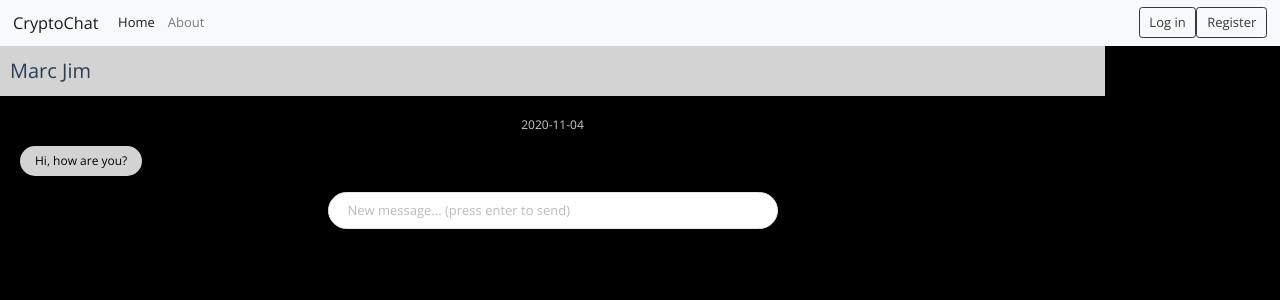
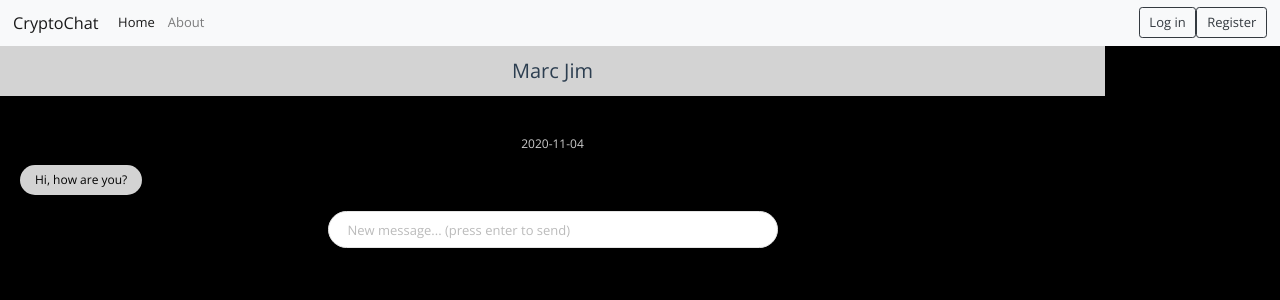
Before and after one commit to AtaGowani/CryptoChat, a Vue app in the folder frontend/: page /chat in a window 1280 px wide. Shown: the top 300 px of the page. Built offline with nearby package versions, Linux system fonts and the light colour scheme.

Commit message:
Converted pug to HTML and Stylus to css, hopefully it converted smoothly, I smoothed out some issues

```diff
--- a/frontend/src/views/MessagingScreen.vue
+++ b/frontend/src/views/MessagingScreen.vue
@@ -1,40 +1,26 @@
-<template lang="pug">
-  .chatbox#app(
-    @click=''
-  )
-    .chatbox__container
-      .chatbox__info
-        p {{ contacts[selectedContactIndex].name }}
-      .chatbox__chat
-        input.chatbox__messageInput(
-          v-model="selectedContact.messageInput"
-          ref="newMessageInput"
-          :placeholder="firstMessageSent ? 'New message...':'New message... (press enter to send)'"
-          @keyup.enter="newMessage()"
-        )
-        .chatbox__messages
-          template(v-for="(message, messageIndex) in selectedContact.messages")
-            .chatbox__date(
-              v-if="messageIndex === 0 || messageIndex > 0 && selectedContact.messages[messageIndex - 1].date !== message.date"
-            ) {{message.date}}
-            .chatbox__messageContainer(
-              :class="message.authorId === userId ? 'chatbox__messageContainer--right':''"
-              :style=`{
-                'margin-top': messageIndex > 0 && selectedContact.messages[messageIndex - 1].authorId !== message.authorId ? '12px':'4px',
-                'margin-bottom': messageIndex < (selectedContact.messages.length - 1) && selectedContact.messages[messageIndex + 1].authorId !== message.authorId ? '12px':'4px'
-              }`
-            )
-              .chatbox__message(
-                aria-label="message.content"
-                :style=`{
+<template lang="html">
+  <div class="chatbox" id="app" >
+    <div class="chatbox__container">
+      <div class="chatbox__info">
+        <p>{{ contacts[selectedContactIndex].name }}</p>
+      </div>
+      <div class="chatbox__chat"><label>
+        <input class="chatbox__messageInput" v-model="selectedContact.messageInput" ref="newMessageInput" :placeholder="firstMessageSent ? 'New message...':'New message... (press enter to send)'" @keyup.enter="newMessage()" />
+      </label>
+        <div class="chatbox__messages"><template v-for="(message, messageIndex) in selectedContact.messages" :key="messageIndex">
+          <div class="chatbox__date" v-if="messageIndex === 0 || messageIndex &gt; 0 &amp;&amp; selectedContact.messages[messageIndex - 1].date !== message.date">{{message.date}}</div><div class="chatbox__messageContainer" :class="message.authorId === userId ? 'chatbox__messageContainer--right':''" :style="{
+                'margin-top': messageIndex &gt; 0 &amp;&amp; selectedContact.messages[messageIndex - 1].authorId !== message.authorId ? '12px':'4px',
+                'margin-bottom': messageIndex &lt; (selectedContact.messages.length - 1) &amp;&amp; selectedContact.messages[messageIndex + 1].authorId !== message.authorId ? '12px':'4px'
+              }"><div class="chatbox__message" aria-label="message.content" :style="{
                   'background-color': message.authorId === userId ? 'background-color':'lightgrey',
-                  'border-top-right-radius': (messageIndex > 0 && selectedContact.messages[messageIndex - 1].authorId === userId && message.authorId === userId) ? '5px':'20px',
-                  'border-bottom-right-radius': (messageIndex < (selectedContact.messages.length - 1) && selectedContact.messages[messageIndex + 1].authorId === userId && message.authorId === userId) ? '5px':'20px',
-                  'border-top-left-radius': (messageIndex > 0 && selectedContact.messages[messageIndex - 1].authorId === message.authorId && message.authorId !== userId) ? '5px':'20px',
-                  'border-bottom-left-radius': (messageIndex < (selectedContact.messages.length - 1) && selectedContact.messages[messageIndex + 1].authorId === message.authorId && message.authorId !== userId) ? '5px':'20px'
-                }`
-              ) {{ message.content }}
-                .chatbox__time(:class="message.authorId === userId ? 'chatbox__time--left':''") {{message.time}}
+                  'border-top-right-radius': (messageIndex &gt; 0 &amp;&amp; selectedContact.messages[messageIndex - 1].authorId === userId &amp;&amp; message.authorId === userId) ? '5px':'20px',
+                  'border-bottom-right-radius': (messageIndex &lt; (selectedContact.messages.length - 1) &amp;&amp; selectedContact.messages[messageIndex + 1].authorId === userId &amp;&amp; message.authorId === userId) ? '5px':'20px',
+                  'border-top-left-radius': (messageIndex &gt; 0 &amp;&amp; selectedContact.messages[messageIndex - 1].authorId === message.authorId &amp;&amp; message.authorId !== userId) ? '5px':'20px',
+                  'border-bottom-left-radius': (messageIndex &lt; (selectedContact.messages.length - 1) &amp;&amp; selectedContact.messages[messageIndex + 1].authorId === message.authorId &amp;&amp; message.authorId !== userId) ? '5px':'20px'
+                }">{{ message.content }}<div class="chatbox__time" :class="message.authorId === userId ? 'chatbox__time--left':''">{{message.time}}</div></div></div></template></div>
+      </div>
+    </div>
+  </div>
 </template>
 
 <script>
@@ -113,142 +99,156 @@ export default {
 }
 </script>
 
-<style lang="stylus">
+<style lang="scss">
 
-@import url("https://fonts.googleapis.com/css?family=Open+Sans:400,400i,700")
-a:focus, a:active,
+@import url("https://fonts.googleapis.com/css?family=Open+Sans:400,400i,700");
+a:focus,
+a:active,
 button::-moz-focus-inner,
 input[type="reset"]::-moz-focus-inner,
 input[type="button"]::-moz-focus-inner,
 input[type="submit"]::-moz-focus-inner,
 select::-moz-focus-inner,
 input[type="file"] > input[type="button"]::-moz-focus-inner {
-  border: 0
-  outline: 0
+  border: 0;
+  outline: 0;
+}
+* {
+  box-sizing: border-box;
+  text-align: center;
+}
+*:focus {
+  outline: none;
+}
+p {
+  margin: 0;
+}
+html,
+body {
+  margin: 0;
+  font-size: 13px;
+  height: 100%;
+  font-family: 'Open Sans', sans-serif;
+  overflow: hidden;
+}
+.chatbox {
+  display: flex;
+  align-items: center;
+  justify-content: flex-start;
+  width: 100%;
+  height: 100%;
+}
+.chatbox__container {
+  position: relative;
+  width: calc(100% - 175px);
+  height: 100%;
+}
+.chatbox__info {
+  border: 1px hidden;
+  background: #d3d3d3;
+  font-size: 20px;
+  padding: 10px 10px;
+  align-items: center;
+  text-transform: capitalize;
 }
 
-*
-  box-sizing border-box
-  text-align center
-*:focus
-  outline none
-p
-  margin 0
-html,body
-  margin 0
-  font-size 13px
-  height 100%
-  font-family 'Open Sans', sans-serif
-  overflow hidden
-footer
-  width 100%
+.chatbox__chat {
+  position: relative;
+  height: calc(100% - 78px);
+}
+.chatbox__messages {
+  margin: 0 auto;
+  height: 100%;
+  padding: 20px;
+  padding-bottom: 75px;
+  overflow-y: auto;
+}
+.chatbox__messageInput {
+  position: absolute;
+  display: block;
+  font: inherit;
+  font-size: 13px;
+  text-align: left;
+  margin: 0 auto;
+  right: 0;
+  left: 0;
+  height: 37px;
+  padding: 2px 19px;
+  width: 450px;
+  border-radius: 50px;
+  border: 1px solid #e4e4e4;
+  bottom: 26px;
+  z-index: 2;
+}
+.chatbox__messageInput::placeholder {
+  color: #bbb;
+}
+.chatbox__messageContainer {
+  width: 100%;
+  display: flex;
+  align-items: center;
+  margin: 6px 0;
+  justify-content: flex-start;
+}
+.chatbox__messageContainer--right {
+  justify-content: flex-end;
+}
+.chatbox__messageContainer--right .chatbox__message {
+  background-color: #ff0;
+  color: black;
+  border: none;
+}
+.chatbox__message {
+  position: relative;
+  max-width: 400px;
+  padding: 6px 15px;
+  text-align: left;
+  border-radius: 20px;
+  font-size: 12px;
+  color: #000;
+  word-break: break-word;
+  background-color: #f4f4f4;
+}
+.chatbox__message:hover .chatbox__time {
+  display: block;
+}
+.chatbox__time {
+  display: none;
+  position: absolute;
+  color: #ccc;
+  right: -55px;
+  top: calc(50% - 9px);
+}
+.chatbox__time--left {
+  left: -55px;
+  right: auto;
+}
+.chatbox__date {
+  width: 100%;
+  height: 20px;
+  text-align: center;
+  margin: 13px 0 10px;
+  font-size: 12px;
+  color: #ccc;
+}
+.chatbox__date:nth-child(1) {
+  margin-top: 0;
+}
+.chatbox__color {
+  width: 25px;
+  height: 25px;
+  border-radius: 30px;
+  cursor: pointer;
+}
+.chatbox__color:hover {
+  opacity: 0.9;
+}
+@media screen and (max-width: 640px) {
+  .chatbox__messageInput {
+    width: 290px;
+  }
+}
 
-  font-size 10px
-  color #bbb
-  a
-    text-decoration none
-    color #999
-.chatbox
-  display flex
-  align-items center
-  justify-content flex-start
-  width 100%
-  height 100%
-  &__container
-    position relative
-    width calc(100% - 175px)
-    height 100%
-  &__info
-    border 1px hidden
-    background lightgrey
-    font-size 20px
-    padding 10px 10px
-    align-items center
-    display flex
-    text-transform capitalize
-  &__chat
-    position relative
-    height calc(100% - 78px)
-  &__messages
-    margin 0 auto
-    height 100%
-    padding 20px
-    padding-bottom 75px
-    overflow-y auto
-  &__messageInput
-    position absolute
-    display block
-    font inherit
-    font-size 13px
-    text-align left
-    margin 0 auto
-    right 0
-    left 0
-    height 37px
-    padding 2px 19px
-    width 450px
-    border-radius 50px
-    border 1px solid #e4e4e4
-    bottom 26px
-    z-index 2
-    &::placeholder
-      color #bbb
-  &__messageContainer
-    width 100%
-    display flex
-    align-items center
-    margin 6px 0
-    justify-content flex-start
-    &--right
-      justify-content flex-end
-      .chatbox__message
-        background-color yellow
-      color black
-      border none
-  &__message
-    position relative
-    max-width 400px
-    padding 6px 15px
-    text-align left
-    border-radius 20px
-    font-size 12px
-    color black
-    word-break break-word
-    background-color #f4f4f4
-    &:hover
-      .chatbox__time
-        display block
-  &__time
-    display none
-    position absolute
-    color #ccc
-    right -55px
-    top calc(50% - 9px)
-    &--left
-      left -55px
-      right auto
-  &__date
-    width 100%
-    height 20px
-    text-align center
-    margin 13px 0 10px
-    font-size 12px
-    color #ccc
-    &:nth-child(1)
-      margin-top 0
-  &__color
-    width 25px
-    height 25px
-    border-radius 30px
-    cursor pointer
-    &:hover
-      opacity .9
-@media screen and (max-width: 600px)
-  .chatbox__contacts
-    width 85px
-  .chatbox__container
-    width calc(100% - 85px)
-@media screen and (max-width: 640px)
-  .chatbox__messageInput
-    width 290px
+
+
 </style>
```
